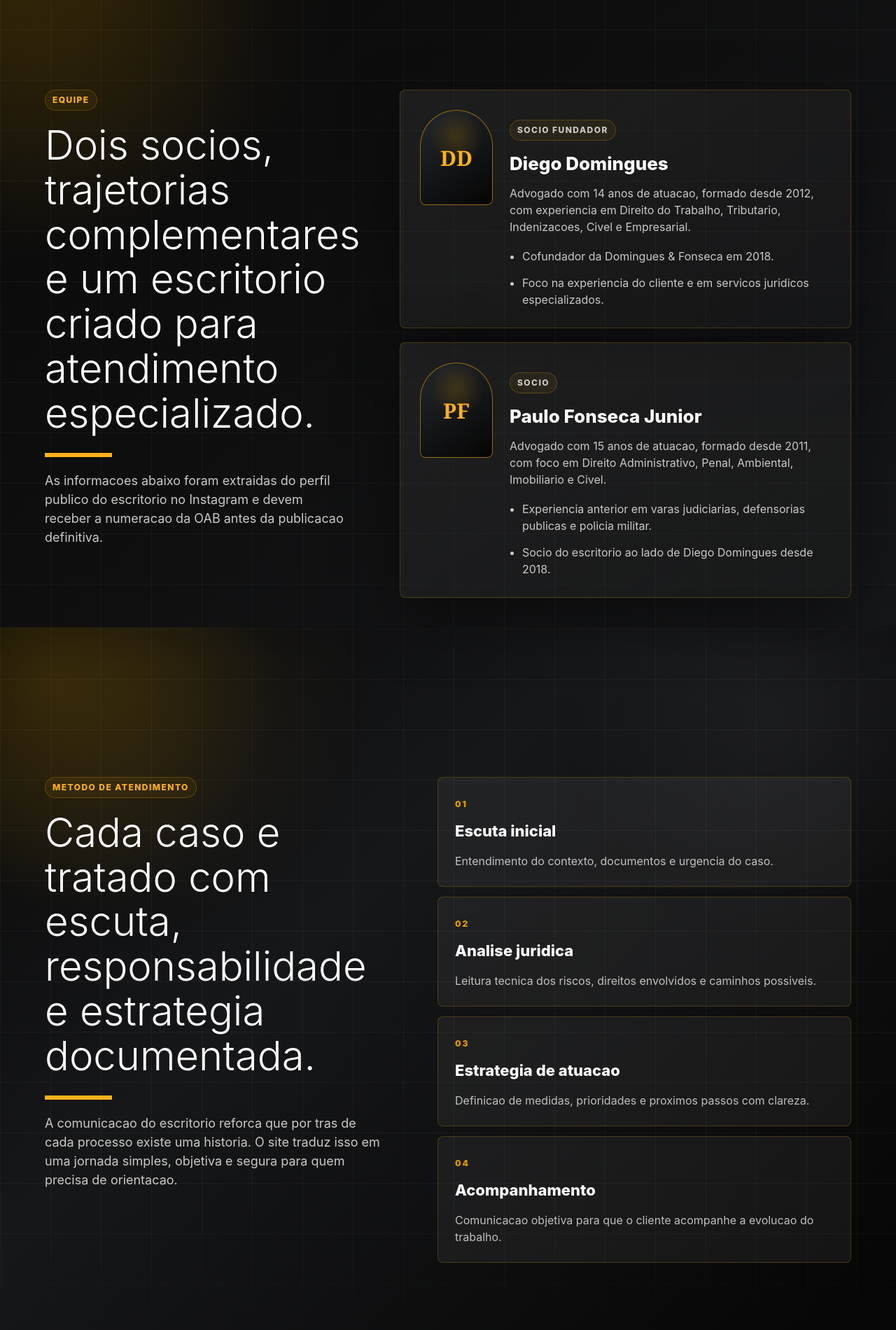
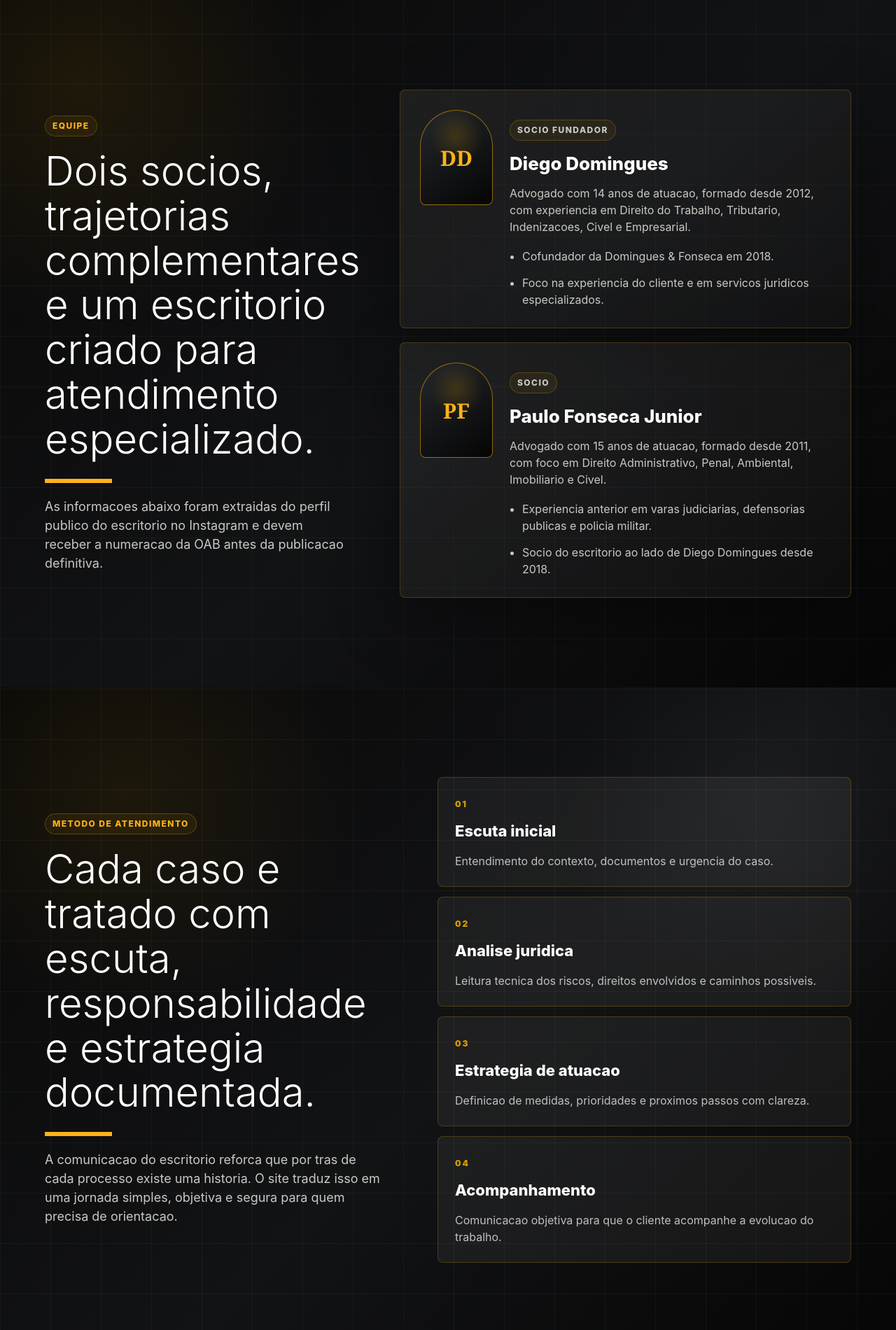
Before and after one commit to paullasoaress2005-lgtm/site.institucional.1, a plain HTML site: page index.html in a window 1280 px wide. Shown: the part 2760-4660 px from the top of the page at 70% size. Drawn offline with Linux system fonts and the light colour scheme; animation ran at ten frames a second.

Commit message:
Centralizar paineis escuros no scroll

```diff
--- a/styles.css
+++ b/styles.css
@@ -814,16 +814,17 @@ h1 span {
 
 .team-section {
   position: relative;
+  display: flex;
+  min-height: 100svh;
+  align-items: center;
   overflow: hidden;
-  padding-bottom: clamp(104px, 10vw, 150px);
-  background:
-    radial-gradient(circle at 0% 0%, rgba(216, 154, 0, 0.12), transparent 24%),
-    linear-gradient(135deg, #090909, #161719);
+  padding-block: clamp(96px, 10vw, 150px);
+  background: linear-gradient(135deg, #080808, #121315 54%, #060606);
 }
 
 .team-section::before {
   position: absolute;
-  inset: -150px 0 0;
+  inset: 0;
   z-index: 0;
   content: "";
   background:
@@ -833,6 +834,11 @@ h1 span {
   background-size: 72px 72px, 72px 72px, 100% 100%;
   background-position: 0 var(--grid-lock-y, 0px), 0 var(--grid-lock-y, 0px), center;
   pointer-events: none;
+}
+
+.team-section > .split {
+  width: 100%;
+  align-items: center;
 }
 
 .team-section::after {
@@ -1066,18 +1072,18 @@ h1 span {
 
 .section-dark {
   position: relative;
-  margin-top: -86px;
-  padding-top: calc(clamp(82px, 10vw, 132px) + 86px);
+  display: flex;
+  min-height: 100svh;
+  align-items: center;
   overflow: hidden;
-  background:
-    radial-gradient(circle at 6% 8%, rgba(216, 154, 0, 0.16), transparent 21%),
-    linear-gradient(135deg, #090909, #161719 38%, #050505);
+  padding-block: clamp(96px, 10vw, 150px);
+  background: linear-gradient(135deg, #080808, #121315 54%, #060606);
   color: #fff;
 }
 
 .section-dark::before {
-  inset: -86px 0 0;
-  mask-image: linear-gradient(to bottom, transparent 0%, #000 12%, #000 82%, transparent 100%);
+  inset: 0;
+  mask-image: none;
 }
 
 .section-dark::after {
@@ -1099,10 +1105,11 @@ h1 span {
 .method-layout {
   position: relative;
   z-index: 1;
+  width: 100%;
   display: grid;
   grid-template-columns: minmax(280px, 0.9fr) minmax(360px, 1.1fr);
   gap: clamp(34px, 6vw, 88px);
-  align-items: start;
+  align-items: center;
 }
 
 .method-list {
@@ -1370,15 +1377,6 @@ h1 span {
     min-height: auto;
   }
 
-  .section-dark {
-    margin-top: -58px;
-    padding-top: calc(clamp(82px, 10vw, 132px) + 58px);
-  }
-
-  .section-dark::before {
-    inset: -58px 0 0;
-  }
-
   .name {
     font-size: clamp(38px, 11vw, 54px);
   }
```
